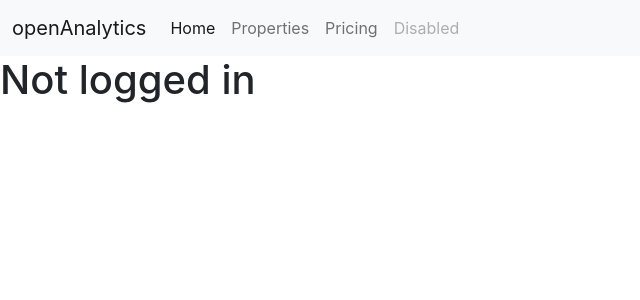
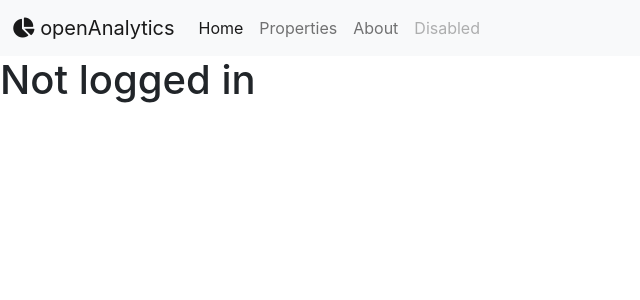
Before and after one commit to lennymelnik/openAnalytics, a React (Create React App) app in the folder site/: page / in a window 1280 px wide. Shown: the top 300 px of the page, without its empty margins (0-640 px from the left). Built offline with nearby package versions, Linux system fonts and the light colour scheme.

Commit message:
update header

```diff
--- a/site/src/Components/Header.js
+++ b/site/src/Components/Header.js
@@ -4,7 +4,8 @@ const Header = () => {
     return (
         <nav class="navbar navbar-expand-lg navbar-light bg-light">
         <div class="container-fluid">
-          <a class="navbar-brand" href="/">openAnalytics</a>
+          <a class="navbar-brand" href="/">
+          <i class="fas fa-chart-pie" ></i> openAnalytics</a>
           <button class="navbar-toggler" type="button" data-bs-toggle="collapse" data-bs-target="#navbarNav" aria-controls="navbarNav" aria-expanded="false" aria-label="Toggle navigation">
             <span class="navbar-toggler-icon"></span>
           </button>
@@ -17,7 +18,7 @@ const Header = () => {
                 <a class="nav-link" href="/properties">Properties</a>
               </li>
               <li class="nav-item">
-                <a class="nav-link" href="#">Pricing</a>
+                <a class="nav-link" href="/about">About</a>
               </li>
               <li class="nav-item">
                 <a class="nav-link disabled" href="#" tabindex="-1" aria-disabled="true">Disabled</a>
--- a/site/src/Containers/Home.js
+++ b/site/src/Containers/Home.js
@@ -3,13 +3,13 @@ import React from 'react'
 const Home = () => {
     return (
         <div class="px-4 py-5 my-5 text-center">
-    <i class="fas fa-chart-pie" style={{fontSize : 60}}></i>
+    <i class="fas fa-chart-pie" style={{fontSize : 60, }}></i>
     <h1 class="display-5 fw-bold">openAnalytics</h1>
     <div class="col-lg-6 mx-auto">
       <p class="lead mb-4">An open source analytics tool that lets you collect all the information you need. Including events, page views, ip logging, and more.</p>
       <div class="d-grid gap-2 d-sm-flex justify-content-sm-center">
-        <button type="button" class="btn btn-primary btn-lg px-4 gap-3">Primary button</button>
-        <button type="button" class="btn btn-outline-secondary btn-lg px-4">Secondary</button>
+        <button type="button" class="btn btn-primary btn-lg px-4 gap-3">Get Started</button>
+        <a type="button" class="btn btn-outline-secondary btn-lg px-4" href='https://github.com/lennymelnik/openanalytics'>Github</a>
       </div>
     </div>
   </div>
```
